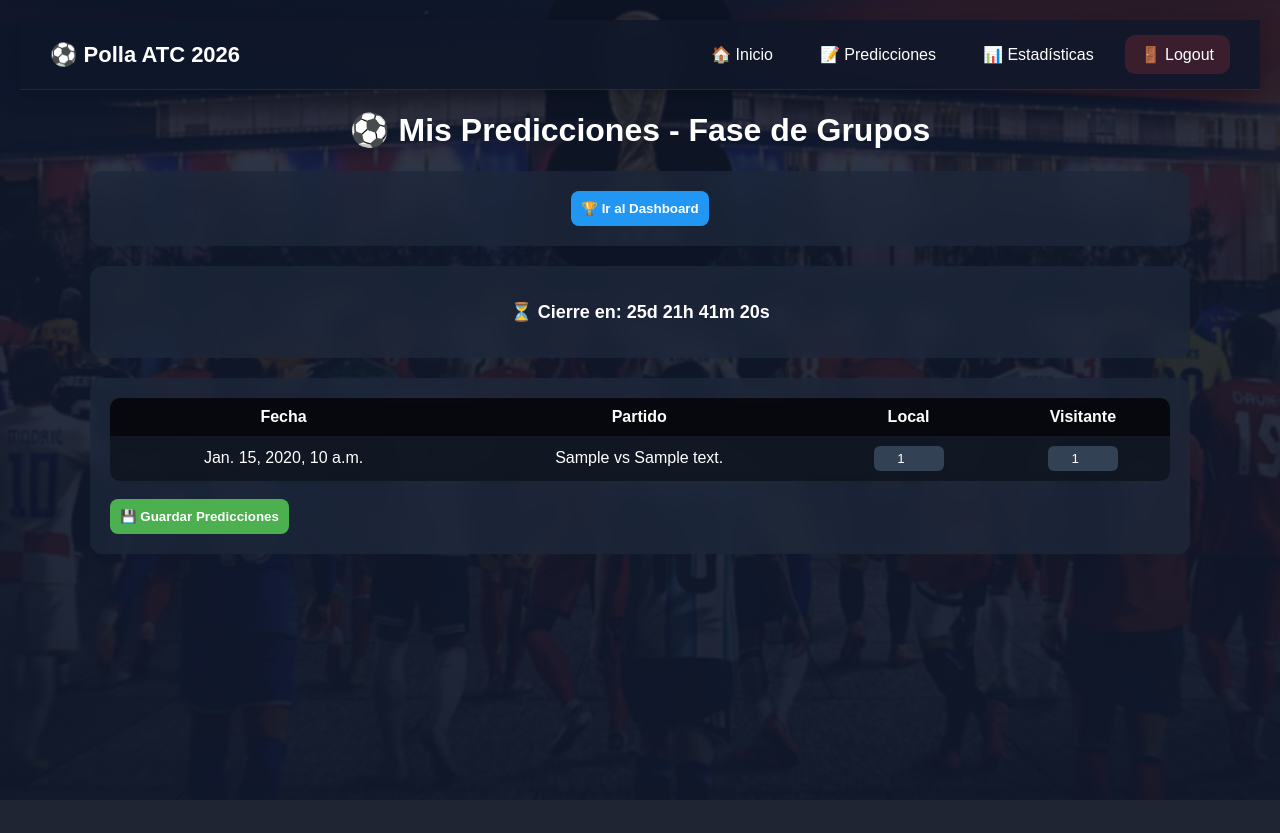
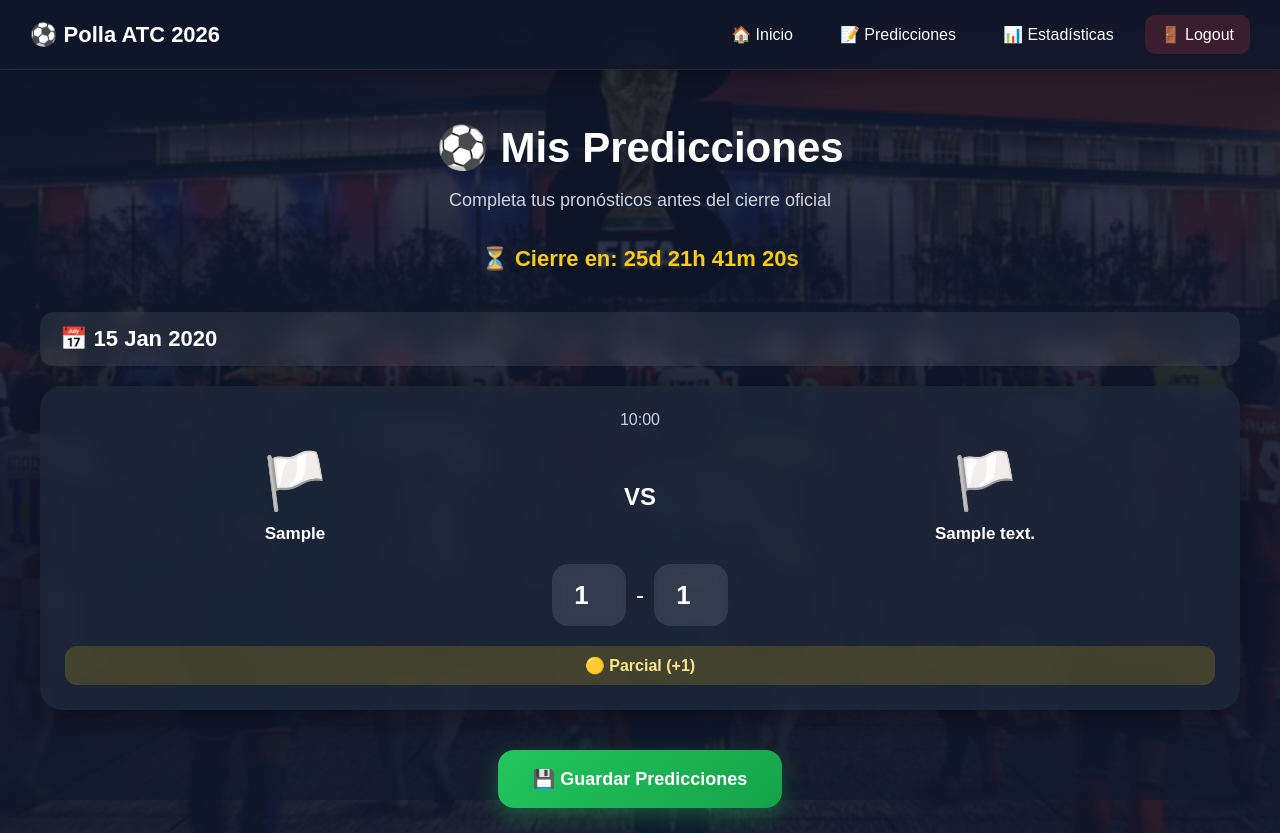
Before and after one commit to fallenpf-maker/polla_atc_mundial_2026, a Django app: page /predicciones/ in a window 1280 px wide. Before the commit the page ends 800 px from the top, so only its background shows below. Run offline with Django 5.2, Linux system fonts and the light colour scheme; a user stored in the database is signed in; tables that the repository leaves empty hold one stand-in row (values such as "Sample post").

Commit message:
fix pred

```diff
--- a/predictions/views.py
+++ b/predictions/views.py
@@ -4,6 +4,8 @@ from .models import Prediction
 from django.contrib.auth.decorators import login_required
 from django.utils import timezone
 from datetime import datetime
+from itertools import groupby
+from django.db.models.functions import TruncDate
 
 FECHA_CIERRE_GRUPOS = timezone.make_aware(
     datetime(2026, 6, 11, 12, 0)
@@ -44,10 +46,30 @@ def mis_predicciones(request):
         p.partido.id: p for p in predicciones
     }
 
+    # 📅 Agrupar partidos por fecha
+    partidos_agrupados = []
+
+    partidos_ordenados = partidos.order_by('fecha_partido')
+
+    for fecha, items in groupby(
+        partidos_ordenados,
+        key=lambda x: x.fecha_partido.date()
+    ):
+
+        partidos_agrupados.append({
+            'fecha': fecha,
+            'partidos': list(items)
+        })
+
+    # 📦 Contexto
     contexto = {
-        'partidos': partidos,
+
+        'partidos_agrupados': partidos_agrupados,
+
         'pred_dict': pred_dict,
+
         'now': timezone.now(),
+
         'fecha_cierre': FECHA_CIERRE_GRUPOS
     }
 
--- a/templates/predictions/mis_predicciones.html
+++ b/templates/predictions/mis_predicciones.html
@@ -4,196 +4,502 @@
 
 {% block content %}
 
-<script src="https://cdn.jsdelivr.net/npm/chart.js"></script>
+<style>
 
-<style>
-body {
-    font-family: Arial;
-    color: white;
-    padding: 20px;
+body{
 
     background:
-        linear-gradient(rgba(15, 23, 42, 0.85), rgba(15, 23, 42, 0.95)),
+        linear-gradient(rgba(15,23,42,0.86), rgba(15,23,42,0.95)),
         url("{% static 'images/fifa_bg.png' %}");
 
-    background-size: cover;
-    background-position: center;
-    background-attachment: fixed;
+    background-size:cover;
+    background-position:center;
+    background-attachment:fixed;
+
+    font-family:Arial;
+    color:white;
 }
 
-.container {
-    max-width: 1100px;
-    margin: auto;
+.container{
+
+    max-width:1200px;
+    margin:auto;
+    padding:25px;
 }
 
-.card {
-    background: rgba(30, 41, 59, 0.75);
-    backdrop-filter: blur(10px);
-    -webkit-backdrop-filter: blur(10px);
+.hero{
 
-    padding: 20px;
-    border-radius: 12px;
-    margin-bottom: 20px;
-
-    animation: fadeIn 0.6s ease-in-out;
+    text-align:center;
+    margin-bottom:35px;
 }
 
-.card:hover {
-    transform: scale(1.01);
-    transition: 0.3s;
+.hero h1{
+
+    font-size:42px;
+    margin-bottom:10px;
 }
 
-h1, h2 {
-    text-align: center;
+.hero p{
+
+    color:#cbd5e1;
+    font-size:18px;
 }
 
-button {
-    padding: 10px;
-    border: none;
-    border-radius: 8px;
-    cursor: pointer;
-    background: #4CAF50;
-    color: white;
-    font-weight: bold;
+.fecha-card{
+
+    margin-top:40px;
+    margin-bottom:20px;
+
+    background: rgba(255,255,255,0.08);
+
+    padding:14px 20px;
+
+    border-radius:14px;
+
+    font-size:22px;
+    font-weight:bold;
+
+    backdrop-filter: blur(10px);
 }
 
-.btn-secundario {
-    background: #2196F3;
+.partidos-grid{
+
+    display:grid;
+    grid-template-columns:repeat(auto-fit,minmax(320px,1fr));
+
+    gap:20px;
 }
 
-/* tabla */
-table {
-    width: 100%;
-    border-collapse: collapse;
-    background: rgba(0, 0, 0, 0.4);
-    backdrop-filter: blur(6px);
-    border-radius: 10px;
-    overflow: hidden;
+.match-card{
+
+    background: rgba(30,41,59,0.72);
+
+    backdrop-filter: blur(12px);
+    -webkit-backdrop-filter: blur(12px);
+
+    border-radius:22px;
+
+    padding:25px;
+
+    box-shadow:0 8px 30px rgba(0,0,0,0.35);
+
+    transition:0.3s;
 }
 
-th, td {
-    padding: 10px;
-    text-align: center;
+.match-card:hover{
+
+    transform:translateY(-4px);
 }
 
-th {
-    background: rgba(0,0,0,0.6);
+.match-time{
+
+    text-align:center;
+    color:#cbd5e1;
+
+    margin-bottom:20px;
 }
 
-input {
-    width: 60px;
-    padding: 5px;
-    border-radius: 6px;
-    border: none;
-    text-align: center;
-    background: #334155;
-    color: white;
+.teams{
+
+    display:flex;
+    align-items:center;
+    justify-content:space-between;
+
+    gap:15px;
 }
 
-/* contador */
-#contador {
-    text-align: center;
-    font-size: 18px;
-    margin-bottom: 15px;
+.team{
+
+    width:40%;
+    text-align:center;
 }
 
-/* animación */
-@keyframes fadeIn {
-    from { opacity: 0; transform: translateY(10px); }
-    to { opacity: 1; transform: translateY(0); }
+.team-name{
+
+    margin-top:10px;
+    font-weight:bold;
+    font-size:17px;
 }
+
+.vs{
+
+    font-size:24px;
+    font-weight:bold;
+}
+
+.inputs{
+
+    display:flex;
+    justify-content:center;
+    align-items:center;
+
+    gap:10px;
+
+    margin-top:20px;
+}
+
+.score-input{
+
+    width:70px;
+    height:60px;
+
+    border:none;
+    border-radius:16px;
+
+    text-align:center;
+
+    font-size:26px;
+    font-weight:bold;
+
+    background: rgba(255,255,255,0.10);
+
+    color:white;
+
+    backdrop-filter: blur(10px);
+
+    outline:none;
+
+    transition:0.3s;
+}
+
+.score-input:focus{
+
+    background: rgba(255,255,255,0.18);
+
+    transform:scale(1.05);
+}
+
+.status{
+
+    margin-top:20px;
+
+    text-align:center;
+
+    padding:10px;
+
+    border-radius:12px;
+
+    font-weight:bold;
+}
+
+.status-pending{
+
+    background: rgba(59,130,246,0.18);
+    color:#93c5fd;
+}
+
+.status-exact{
+
+    background: rgba(34,197,94,0.18);
+    color:#86efac;
+}
+
+.status-partial{
+
+    background: rgba(250,204,21,0.18);
+    color:#fde68a;
+}
+
+.status-failed{
+
+    background: rgba(239,68,68,0.18);
+    color:#fca5a5;
+}
+
+.save-container{
+
+    text-align:center;
+    margin-top:40px;
+}
+
+.save-btn{
+
+    padding:18px 35px;
+
+    border:none;
+    border-radius:16px;
+
+    font-size:18px;
+    font-weight:bold;
+
+    cursor:pointer;
+
+    color:white;
+
+    background: linear-gradient(135deg,#22c55e,#16a34a);
+
+    box-shadow:0 8px 25px rgba(34,197,94,0.35);
+
+    transition:0.3s;
+}
+
+.save-btn:hover{
+
+    transform:scale(1.04);
+}
+
+.locked{
+
+    opacity:0.6;
+    pointer-events:none;
+}
+
+.contador{
+
+    text-align:center;
+
+    margin-top:20px;
+    margin-bottom:40px;
+
+    font-size:22px;
+    font-weight:bold;
+
+    color:#facc15;
+}
+
+.closed{
+
+    color:#ef4444;
+}
+
+@media(max-width:768px){
+
+    .teams{
+        flex-direction:column;
+    }
+
+    .team{
+        width:100%;
+    }
+
+    .vs{
+        margin:10px 0;
+    }
+}
+
 </style>
 
 <div class="container">
 
-    <h1>⚽ Mis Predicciones - Fase de Grupos</h1>
+    <!-- HERO -->
 
-    <!-- BOTÓN IR AL DASHBOARD -->
-    <div class="card" style="text-align:center;">
-        <a href="/" style="text-decoration:none;">
-            <button class="btn-secundario">🏆 Ir al Dashboard</button>
-        </a>
+    <div class="hero">
+
+        <h1>⚽ Mis Predicciones</h1>
+
+        <p>
+            Completa tus pronósticos antes del cierre oficial
+        </p>
+
     </div>
 
     <!-- CONTADOR -->
-    <div class="card">
-        <h2 id="contador"></h2>
-    </div>
+
+    <div id="contador" class="contador"></div>
 
     <!-- FORM -->
-    <div class="card">
 
-        <form method="post">
-            {% csrf_token %}
+    <form method="post">
 
-            <table>
-                <tr>
-                    <th>Fecha</th>
-                    <th>Partido</th>
-                    <th>Local</th>
-                    <th>Visitante</th>
-                </tr>
+        {% csrf_token %}
 
-                {% for partido in partidos %}
-                {% with pred=pred_dict|get_item:partido.id %}
-                <tr>
-                    <td>{{ partido.fecha_partido }}</td>
+        {% for grupo in partidos_agrupados %}
 
-                    <td>
-                        {{ partido.equipo_local }} vs {{ partido.equipo_visitante }}
-                    </td>
+            <!-- FECHA -->
 
-                    <td>
-                        <input type="number"
-                               min="0"
-                               max="20"
-                               name="local_{{ partido.id }}"
-                               value="{{ pred.pred_local|default_if_none:'' }}">
-                    </td>
+            <div class="fecha-card">
 
-                    <td>
-                        <input type="number"
-                               min="0"
-                               max="20"
-                               name="visitante_{{ partido.id }}"
-                               value="{{ pred.pred_visitante|default_if_none:'' }}">
-                    </td>
-                </tr>
-                {% endwith %}
+                📅 {{ grupo.fecha|date:"d M Y" }}
+
+            </div>
+
+            <!-- PARTIDOS -->
+
+            <div class="partidos-grid">
+
+                {% for partido in grupo.partidos %}
+
+                    {% with pred=pred_dict|get_item:partido.id %}
+
+                    <div class="match-card {% if now >= fecha_cierre %}locked{% endif %}">
+
+                        <div class="match-time">
+
+                            {{ partido.fecha_partido|date:"H:i" }}
+
+                        </div>
+
+                        <div class="teams">
+
+                            <div class="team">
+
+                                <div style="font-size:55px;">🏳️</div>
+
+                                <div class="team-name">
+
+                                    {{ partido.equipo_local }}
+
+                                </div>
+
+                            </div>
+
+                            <div class="vs">
+                                VS
+                            </div>
+
+                            <div class="team">
+
+                                <div style="font-size:55px;">🏳️</div>
+
+                                <div class="team-name">
+
+                                    {{ partido.equipo_visitante }}
+
+                                </div>
+
+                            </div>
+
+                        </div>
+
+                        <!-- INPUTS -->
+
+                        <div class="inputs">
+
+                            <input
+                                type="number"
+                                min="0"
+
+                                class="score-input"
+
+                                name="local_{{ partido.id }}"
+
+                                value="{% if pred %}{{ pred.pred_local }}{% endif %}"
+
+                                {% if now >= fecha_cierre %}disabled{% endif %}
+                            >
+
+                            <span style="font-size:24px;">-</span>
+
+                            <input
+                                type="number"
+                                min="0"
+
+                                class="score-input"
+
+                                name="visitante_{{ partido.id }}"
+
+                                value="{% if pred %}{{ pred.pred_visitante }}{% endif %}"
+
+                                {% if now >= fecha_cierre %}disabled{% endif %}
+                            >
+
+                        </div>
+
+                        <!-- STATUS -->
+
+                        {% if pred %}
+
+                            {% if pred.puntos_obtenidos == 3 %}
+
+                                <div class="status status-exact">
+                                    ✅ Exacto (+3)
+                                </div>
+
+                            {% elif pred.puntos_obtenidos == 1 %}
+
+                                <div class="status status-partial">
+                                    🟡 Parcial (+1)
+                                </div>
+
+                            {% elif pred.puntos_obtenidos == 0 %}
+
+                                <div class="status status-failed">
+                                    ❌ Fallado
+                                </div>
+
+                            {% else %}
+
+                                <div class="status status-pending">
+                                    ⏳ Pendiente
+                                </div>
+
+                            {% endif %}
+
+                        {% else %}
+
+                            <div class="status status-pending">
+                                ⏳ Sin pronóstico
+                            </div>
+
+                        {% endif %}
+
+                    </div>
+
+                    {% endwith %}
+
                 {% endfor %}
-            </table>
 
-            <br>
+            </div>
 
-            <button type="submit">💾 Guardar Predicciones</button>
-        </form>
+        {% endfor %}
 
-    </div>
+        <!-- SAVE -->
+
+        {% if now < fecha_cierre %}
+
+        <div class="save-container">
+
+            <button type="submit" class="save-btn">
+
+                💾 Guardar Predicciones
+
+            </button>
+
+        </div>
+
+        {% endif %}
+
+    </form>
 
 </div>
 
 <script>
-// =======================
-// CONTADOR
-// =======================
-const fechaCierre = new Date("{{ fecha_cierre|date:'Y-m-d H:i:s' }}").getTime();
+
+const fechaCierre = new Date(
+    "{{ fecha_cierre|date:'Y-m-d H:i:s' }}"
+).getTime();
+
 const contador = document.getElementById("contador");
 
-const intervalo = setInterval(function() {
+const intervalo = setInterval(function(){
 
     const ahora = new Date().getTime();
+
     const diferencia = fechaCierre - ahora;
 
-    if (diferencia <= 0) {
+    if(diferencia <= 0){
+
         clearInterval(intervalo);
-        contador.innerHTML = "🔒 Predicciones cerradas";
+
+        contador.innerHTML =
+            "🔒 Predicciones cerradas";
+
+        contador.classList.add("closed");
+
         return;
     }
 
-    const dias = Math.floor(diferencia / (1000 * 60 * 60 * 24));
-    const horas = Math.floor((diferencia / (1000 * 60 * 60)) % 24);
-    const minutos = Math.floor((diferencia / (1000 * 60)) % 60);
-    const segundos = Math.floor((diferencia / 1000) % 60);
+    const dias =
+        Math.floor(diferencia / (1000*60*60*24));
+
+    const horas =
+        Math.floor((diferencia / (1000*60*60)) % 24);
+
+    const minutos =
+        Math.floor((diferencia / (1000*60)) % 60);
+
+    const segundos =
+        Math.floor((diferencia / 1000) % 60);
 
     contador.innerHTML =
         "⏳ Cierre en: " +
@@ -202,7 +508,8 @@ const intervalo = setInterval(function() {
         minutos + "m " +
         segundos + "s";
 
-}, 1000);
+},1000);
+
 </script>
 
 {% endblock %}
```
